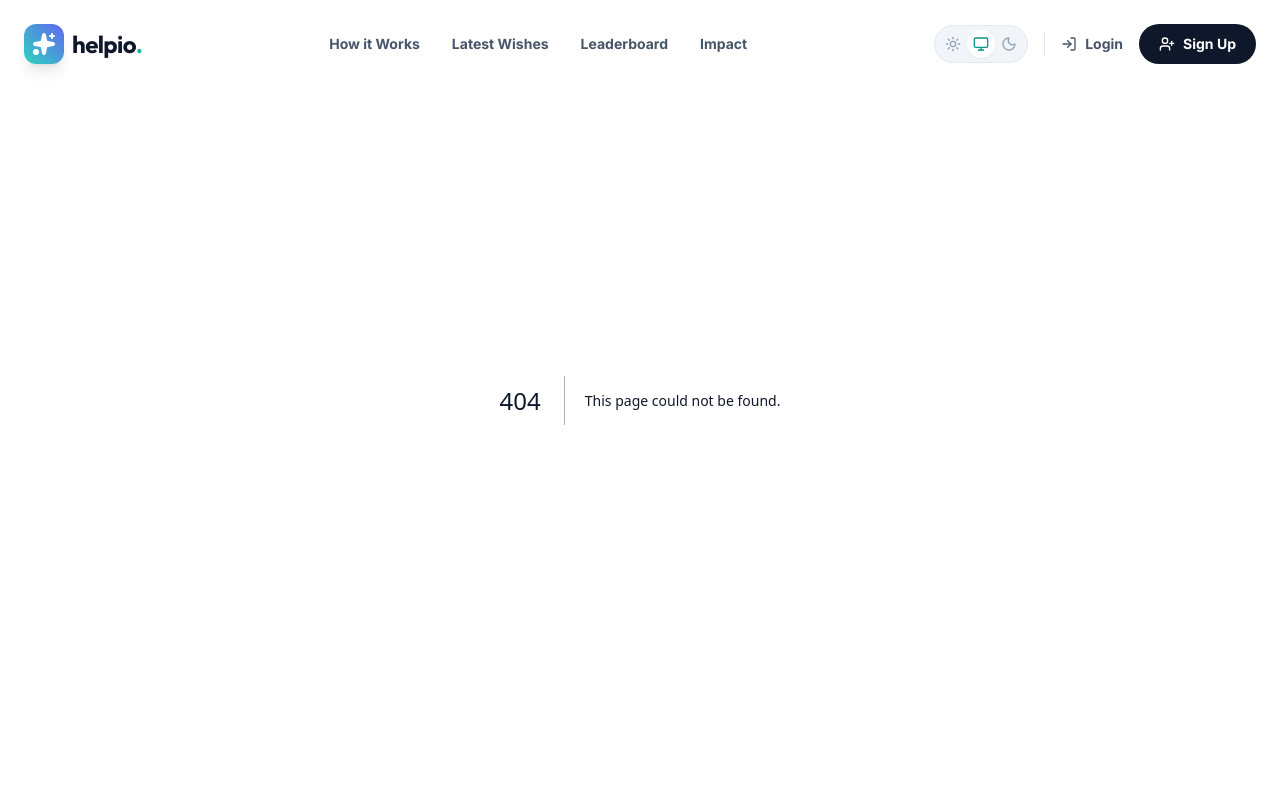
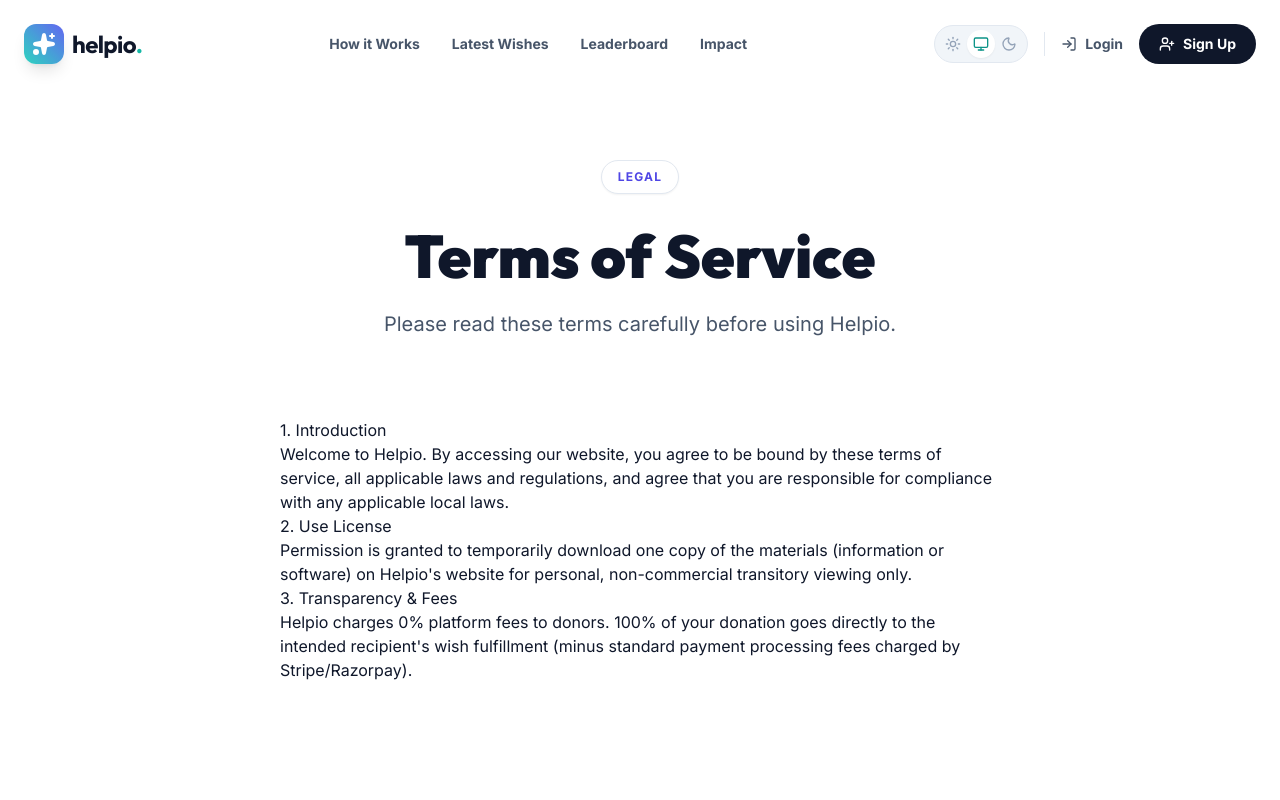
Before and after one commit to itznik/helpio, a Next.js app in the folder helpio/: page /terms in a window 1280 px wide. Before the commit this address had no page. Shown: the top 800 px of the page. Built offline with nearby package versions, Linux system fonts and the light colour scheme.

Commit message:
Create page.tsx

```diff
--- /dev/null
+++ b/helpio/src/app/terms/page.tsx
@@ -0,0 +1,32 @@
+import PageHeader from '@/components/layout/PageHeader';
+
+export default function TermsPage() {
+  return (
+    <main className="min-h-screen bg-white dark:bg-[#020617]">
+      <PageHeader
+        title="Terms of Service"
+        subtitle="Please read these terms carefully before using Helpio."
+        badge="Legal"
+      />
+
+      <article className="max-w-3xl mx-auto px-6 pb-32 prose prose-slate dark:prose-invert prose-lg">
+        <h3>1. Introduction</h3>
+        <p>
+          Welcome to Helpio. By accessing our website, you agree to be bound by these terms of service, all applicable laws and regulations, and agree that you are responsible for compliance with any applicable local laws.
+        </p>
+
+        <h3>2. Use License</h3>
+        <p>
+          Permission is granted to temporarily download one copy of the materials (information or software) on Helpio's website for personal, non-commercial transitory viewing only.
+        </p>
+
+        <h3>3. Transparency & Fees</h3>
+        <p>
+          Helpio charges 0% platform fees to donors. 100% of your donation goes directly to the intended recipient's wish fulfillment (minus standard payment processing fees charged by Stripe/Razorpay).
+        </p>
+
+        {/* Add more legal text as needed */}
+      </article>
+    </main>
+  );
+}
```
